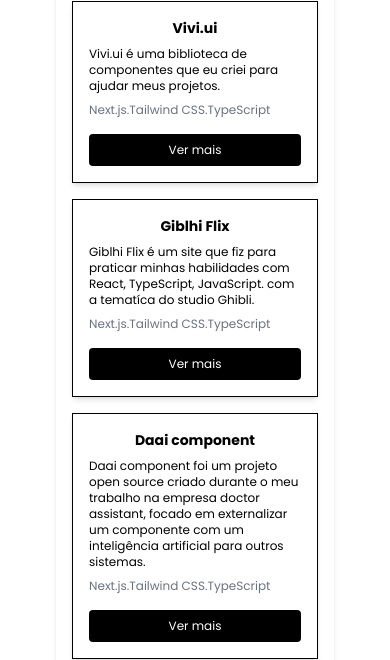
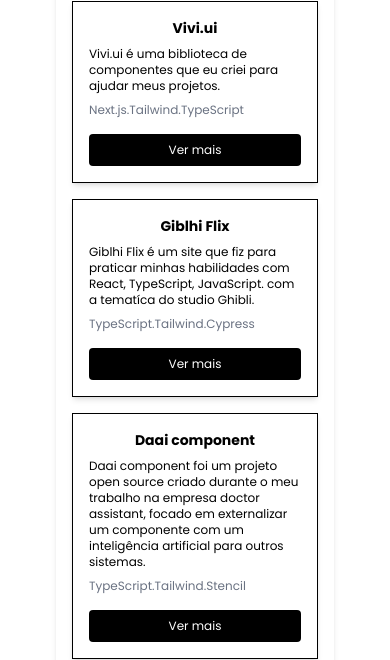
Before and after one commit to vitoriacst/vivi.dev, a Next.js app: page / in a window 390 px wide. Shown: the part 839-1499 px from the top of the page. Built offline with nearby package versions, Linux system fonts and the light colour scheme.

Commit message:
Update project cards in Home component with new links and technologies; enhance layout for better responsiveness

```diff
--- a/src/app/page.tsx
+++ b/src/app/page.tsx
@@ -11,8 +11,6 @@ export default function Home() {
   return (
     <main className="flex min-h-screen flex-col items-center justify-between p-6 md:p-24">
       <div className="w-full flex flex-col md:flex-row gap-4">
-
-        {/* Coluna esquerda */}
         <div className="w-full md:min-w-1/2 flex flex-col gap-4">
           <AboutMe />
           <div className="flex flex-col gap-4 shadow-md rounded-md p-4 h-full">
@@ -23,10 +21,11 @@ export default function Home() {
         <div className="w-full md:min-w-1/2 flex flex-col gap-4">
           <div className="flex-col flex gap-4 shadow-md rounded-md p-4 h-full items-start justify-start">
           <h1 className="text-xl font-bold">{t('projects')}</h1>
-          <div className="flex items-center justify-center gap-4 flex-wrap">
-           <ProjectsCards title={t('projectsDescription.0.viviUi')} description={t('projectsDescription.0.viviUiDescription')} technologies='Next.js.Tailwind CSS.TypeScript' link={t('projectsDescription.0.link')} />
-            <ProjectsCards title={t('projectsDescription.0.giblhiFlix')} description={t('projectsDescription.0.giblhiFlixDescription')} technologies='Next.js.Tailwind CSS.TypeScript' link={t('projectsDescription.0.link')} />
-            <ProjectsCards title={t('projectsDescription.0.daaiProject')} description={t('projectsDescription.0.daaiDescription')} technologies='Next.js.Tailwind CSS.TypeScript' link={t('projectsDescription.0.link')} />
+          <div className="flex gap-4 flex-wrap">
+           <ProjectsCards title={t('projectsDescription.0.viviUi')} description={t('projectsDescription.0.viviUiDescription')} technologies='Next.js.Tailwind.TypeScript' link={t('projectsDescription.0.viviUiLink')} />
+            <ProjectsCards title={t('projectsDescription.0.giblhiFlix')} description={t('projectsDescription.0.giblhiFlixDescription')} technologies='TypeScript.Tailwind.Cypress' link={t('projectsDescription.0.giblhiFlixLink')} />
+            <ProjectsCards title={t('projectsDescription.0.daaiProject')} description={t('projectsDescription.0.daaiDescription')} technologies='TypeScript.Tailwind.Stencil' link={t('projectsDescription.0.daaiLink')} />
+            <ProjectsCards title={t('projectsDescription.0.beersApp')} description={t('projectsDescription.0.beersAppDescription')} technologies='JavaScript.Node.Jest' link={t('projectsDescription.0.beersAppLink')} />
           </div>
           </div>
         </div>
```
